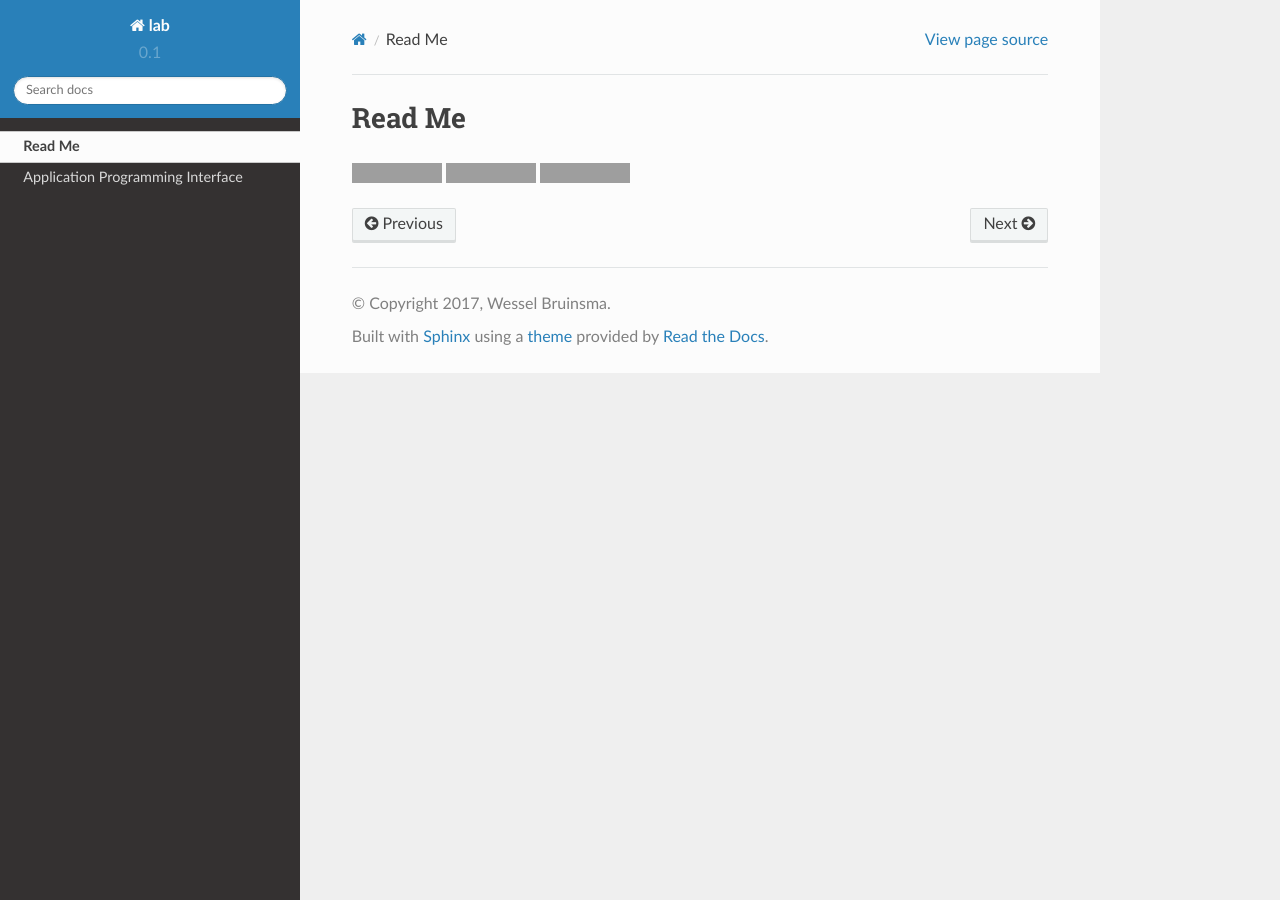
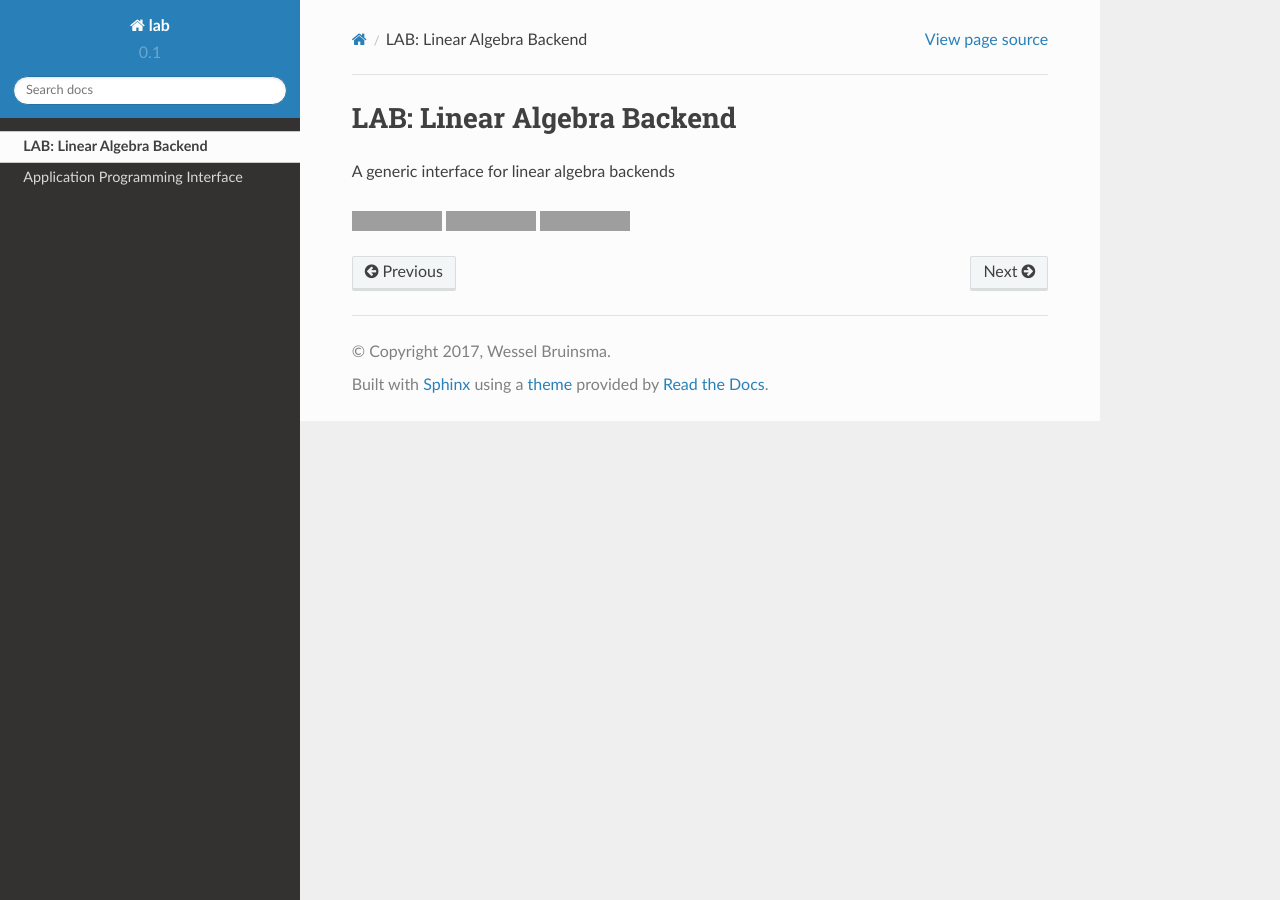
Before and after one commit to wesselb/lab, a Sphinx documentation site: the page built from doc/readme.rst, in a window 1280 px wide. Built offline with Sphinx 7.4.7 and the Read the Docs theme 2.0.0, drawn with Linux system fonts in a browser that asks for light colours; grey boxes are pictures that could not be loaded.

Commit message:
updated readme

```diff
--- a/doc/readme.rst
+++ b/doc/readme.rst
@@ -1,5 +1,7 @@
-Read Me
-=======
+LAB: Linear Algebra Backend
+===========================
+
+A generic interface for linear algebra backends
 
 |Build| |Coverage Status| |Latest Docs|
 
```
